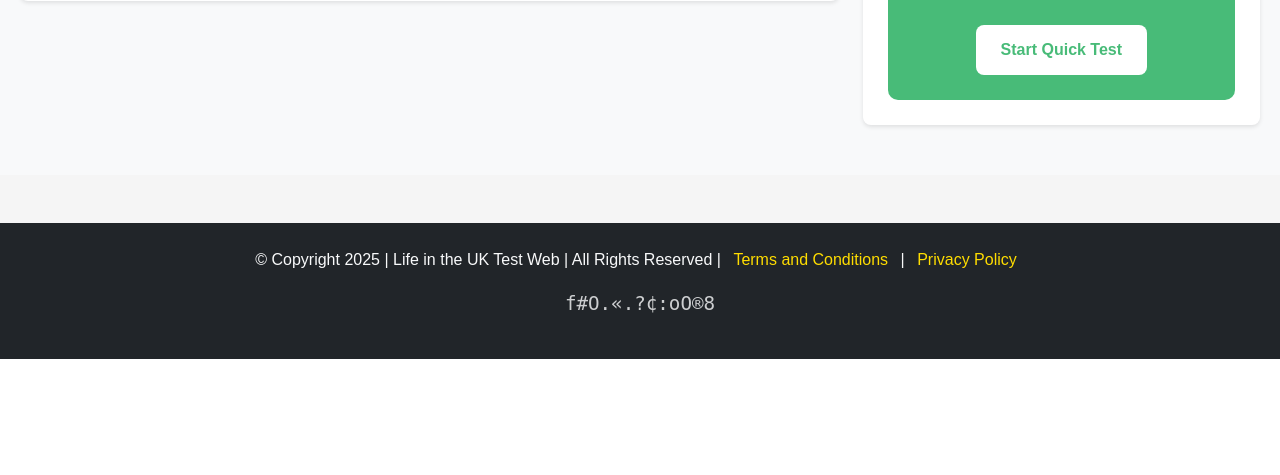
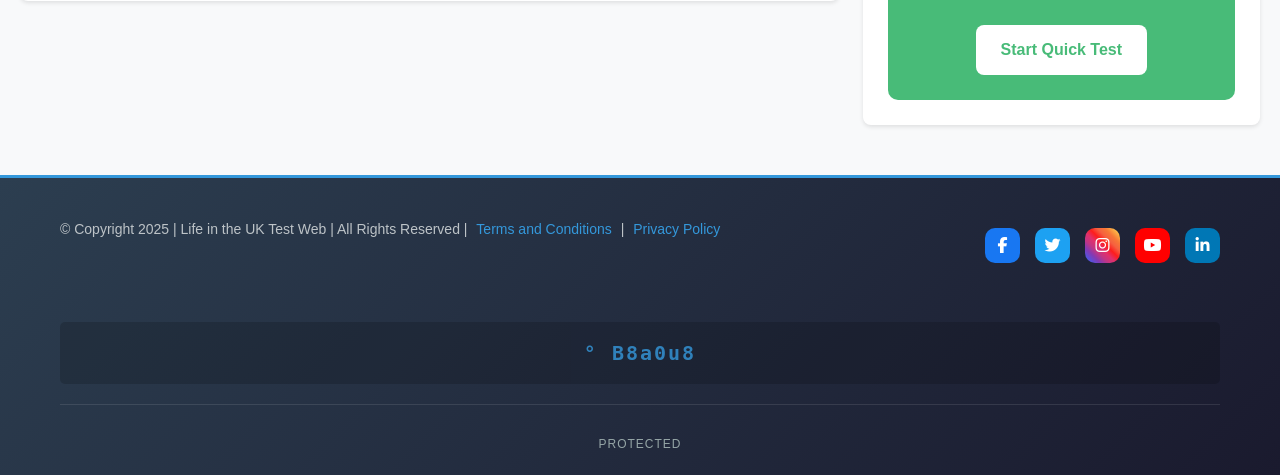
Before and after one commit to walepython/uk-test, a Django app: page /page/test/29/ in a window 1280 px wide. Shown: the part 985-1460 px from the top of the page. Before the commit the page ends 1344 px from the top, so only its background shows below. Run offline with Django 5.2, Linux system fonts and the light colour scheme; data comes from the database, SQL or seed files in the repository; both versions use the stored data as it was after the commit.

Commit message:
more question added

```diff
--- a/template/base.html
+++ b/template/base.html
@@ -189,6 +189,223 @@ body {
     }
 }
 
+/* FOOTER STYLING */
+footer {
+    background: linear-gradient(135deg, #2c3e50 0%, #1a1a2e 100%) !important;
+    color: #ffffff;
+    padding: 40px 0 20px;
+    margin-top: auto;
+    border-top: 3px solid #3498db;
+}
+
+.footer-content {
+    display: flex;
+    flex-direction: column;
+    align-items: center;
+    max-width: 1200px;
+    margin: 0 auto;
+    padding: 0 20px;
+}
+
+/* Top section with social icons and copyright */
+.footer-top {
+    display: flex;
+    justify-content: space-between;
+    align-items: center;
+    width: 100%;
+    margin-bottom: 30px;
+    flex-wrap: wrap;
+}
+
+/* Copyright section */
+.copyright {
+    font-size: 14px;
+    color: #bdc3c7;
+    line-height: 1.6;
+}
+
+.copyright a {
+    color: #3498db;
+    text-decoration: none;
+    transition: color 0.3s ease;
+    margin: 0 5px;
+}
+
+.copyright a:hover {
+    color: #ffffff;
+    text-decoration: underline;
+}
+
+/* Social icons section */
+.footer-social {
+    display: flex;
+    gap: 15px;
+}
+
+.social-icon {
+
+    text-decoration: none;
+    transition: all 0.3s ease;
+
+}
+
+.social-icon:hover {
+    /* background: #3498db; */
+    transform: translateY(-3px);
+    box-shadow: 0 5px 15px rgba(52, 152, 219, 0.3);
+    border-color: #3498db;
+}
+
+/* Footer symbol section */
+.footer-symbol {
+    font-size: 20px;
+    font-weight: bold;
+    color: #3498db;
+    letter-spacing: 2px;
+    text-align: center;
+    padding: 15px 0;
+    margin: 20px 0;
+    background: rgba(0, 0, 0, 0.2);
+    border-radius: 5px;
+    width: 100%;
+    font-family: monospace;
+}
+
+/* Protected text */
+.protected-text {
+    font-size: 12px;
+    color: #95a5a6;
+    text-align: center;
+    margin-top: 10px;
+    font-weight: 300;
+    letter-spacing: 1px;
+    text-transform: uppercase;
+}
+
+/* Bottom border */
+.footer-bottom {
+    border-top: 1px solid rgba(255, 255, 255, 0.1);
+    padding-top: 20px;
+    width: 100%;
+    text-align: center;
+}
+
+/* Additional footer links */
+.footer-links {
+    display: flex;
+    justify-content: center;
+    gap: 30px;
+    margin-bottom: 15px;
+}
+
+.footer-links a {
+    color: #bdc3c7;
+    text-decoration: none;
+    font-size: 14px;
+    transition: color 0.3s ease;
+}
+
+.footer-links a:hover {
+    color: #ffffff;
+}
+.fa-facebook-f{
+    display: flex;
+    align-items:center;
+    justify-content:center;
+    background-color:#1877F2;
+    width:35px;
+    height:35px;
+    color:#fff;
+    border-radius:10px;
+}
+
+.fa-twitter{
+    display: flex;
+    align-items:center;
+    justify-content:center;
+    background-color:#1DA1F2;
+    width:35px;
+    height:35px;
+    color:#fff;
+    border-radius:10px;
+}
+
+.fa-instagram{
+    display: flex;
+    align-items:center;
+    justify-content:center;
+    background: linear-gradient(45deg, #405DE6, #5851DB, #833AB4, #C13584, #E1306C, #FD1D1D, #F56040, #F77737, #FCAF45, #FFDC80);
+    width:35px;
+    height:35px;
+    color:#fff;
+    border-radius:10px;
+}
+
+.fa-youtube{
+    display: flex;
+    align-items:center;
+    justify-content:center;
+    background-color:#FF0000;
+    width:35px;
+    height:35px;
+    color:#fff;
+    border-radius:10px;
+}
+
+.fa-linkedin-in{
+    display: flex;
+    align-items:center;
+    justify-content:center;
+    background-color:#0077B5;
+    width:35px;
+    height:35px;
+    color:#fff;
+    border-radius:10px;
+}
+
+/* Responsive design */
+@media (max-width: 768px) {
+    .footer-top {
+        flex-direction: column;
+        gap: 20px;
+        text-align: center;
+    }
+
+    .footer-social {
+        justify-content: center;
+    }
+
+    .copyright {
+        order: 2;
+        margin-top: 20px;
+    }
+
+    .footer-links {
+        flex-direction: column;
+        gap: 10px;
+    }
+
+    .footer-symbol {
+        font-size: 16px;
+        letter-spacing: 1px;
+    }
+}
+
+@media (max-width: 480px) {
+    footer {
+        padding: 30px 0 15px;
+    }
+
+    .copyright {
+        font-size: 12px;
+    }
+
+    .social-icon {
+        width: 35px;
+        height: 35px;
+        font-size: 16px;
+    }
+}
 
     </style>
 </head>
@@ -292,20 +509,62 @@ body {
     </main>
 
     <!-- Footer -->
-    <footer class="bg-dark text-light py-4 mt-5">
-        <div class="footer-content">
+    <!-- Footer -->
+<footer class="bg-dark text-light">
+    <div class="footer-content">
+        <!-- Top section with social icons and copyright -->
+        <div class="footer-top">
+            <!-- Copyright section -->
             <div class="copyright">
                 <p>
                     © Copyright 2025 | Life in the UK Test Web | All Rights Reserved |
-                    <a href="/">Terms and Conditions</a> |
-                    <a href="/">Privacy Policy</a>
+                    <a href="{/}">Terms and Conditions</a> |
+                    <a href="{/}">Privacy Policy</a>
                 </p>
             </div>
-            <div class="footer-symbol">
-                <p>f#O.«.?¢:oO®8</p>
+
+            <!-- Social icons -->
+            <div class="footer-social">
+                <a href="#" class="social-icon" aria-label="Facebook">
+                    <i class="fab fa-facebook-f"></i>
+                </a>
+                <a href="#" class="social-icon" aria-label="Twitter">
+                    <i class="fab fa-twitter"></i>
+                </a>
+                <a href="#" class="social-icon" aria-label="Instagram">
+                    <i class="fab fa-instagram"></i>
+                </a>
+                <a href="#" class="social-icon" aria-label="YouTube">
+                    <i class="fab fa-youtube"></i>
+                </a>
+                <a href="#" class="social-icon" aria-label="LinkedIn">
+                    <i class="fab fa-linkedin-in"></i>
+                </a>
             </div>
         </div>
-    </footer>
+
+        <!-- Symbol/Logo section -->
+        <div class="footer-symbol">
+            ° B8a0u8
+        </div>
+
+        <!-- Additional links (optional) -->
+        <!-- <div class="footer-links">
+            <a href="{% url 'about' %}">About Us</a>
+            <a href="{% url 'contact' %}">Contact</a>
+            <a href="{/}">FAQ</a>
+            <a href="{/}">Sitemap</a>
+            <a href="{/}">Blog</a>
+        </div> -->
+
+        <!-- Protected text -->
+        <div class="footer-bottom">
+            <div class="protected-text">
+                PROTECTED
+            </div>
+        </div>
+    </div>
+</footer>
     <script>
 document.addEventListener('DOMContentLoaded', function() {
     const navbar = document.querySelector('.navbar-collapse');
--- a/template/test.html
+++ b/template/test.html
@@ -813,6 +813,7 @@ if (checkBtn) {
 
 .status-legend {
     display: flex;
+    flex-direction:row;
     gap: 20px;
     justify-content: center;
 }
```
Also changed, not shown: db.sqlite3.
